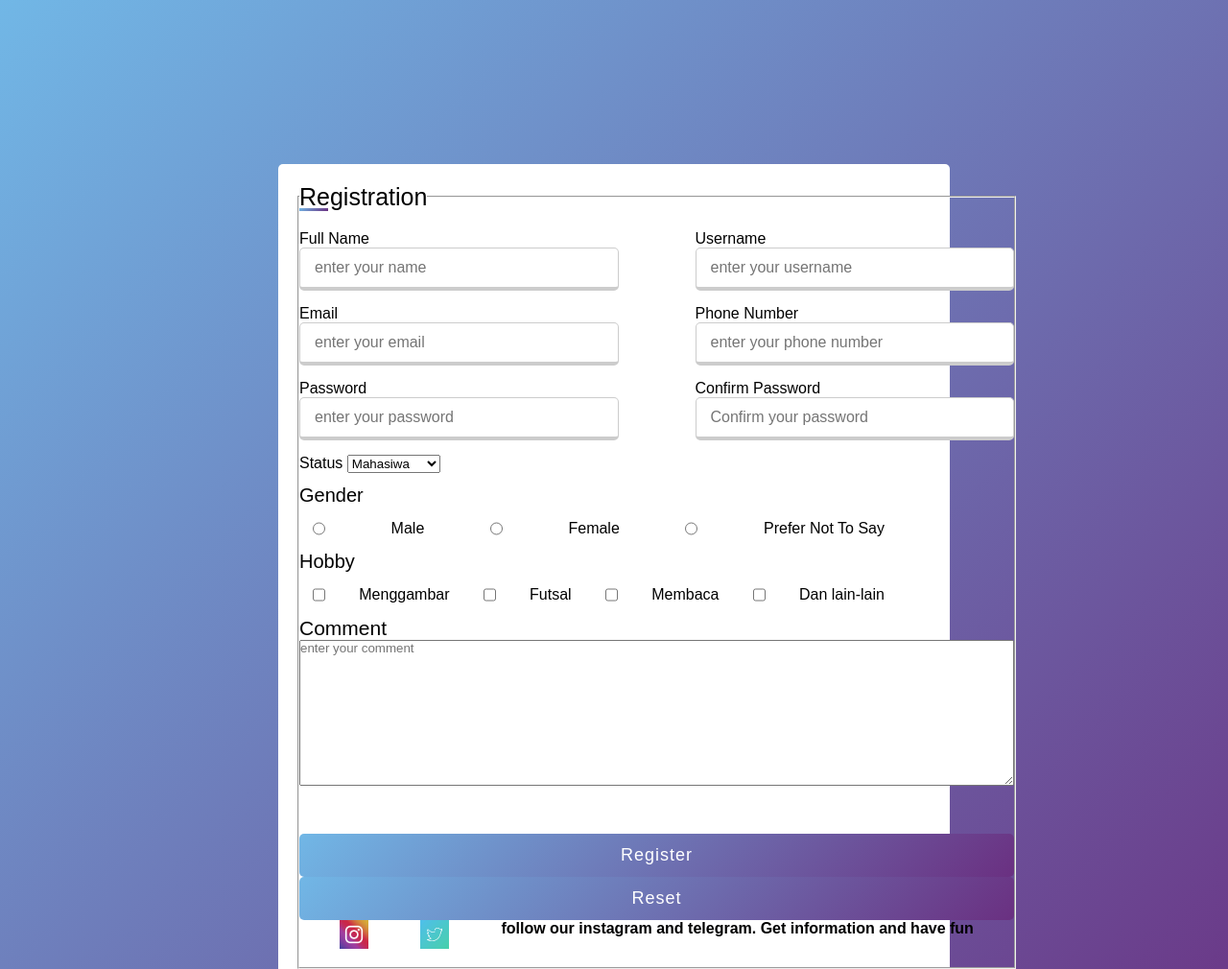
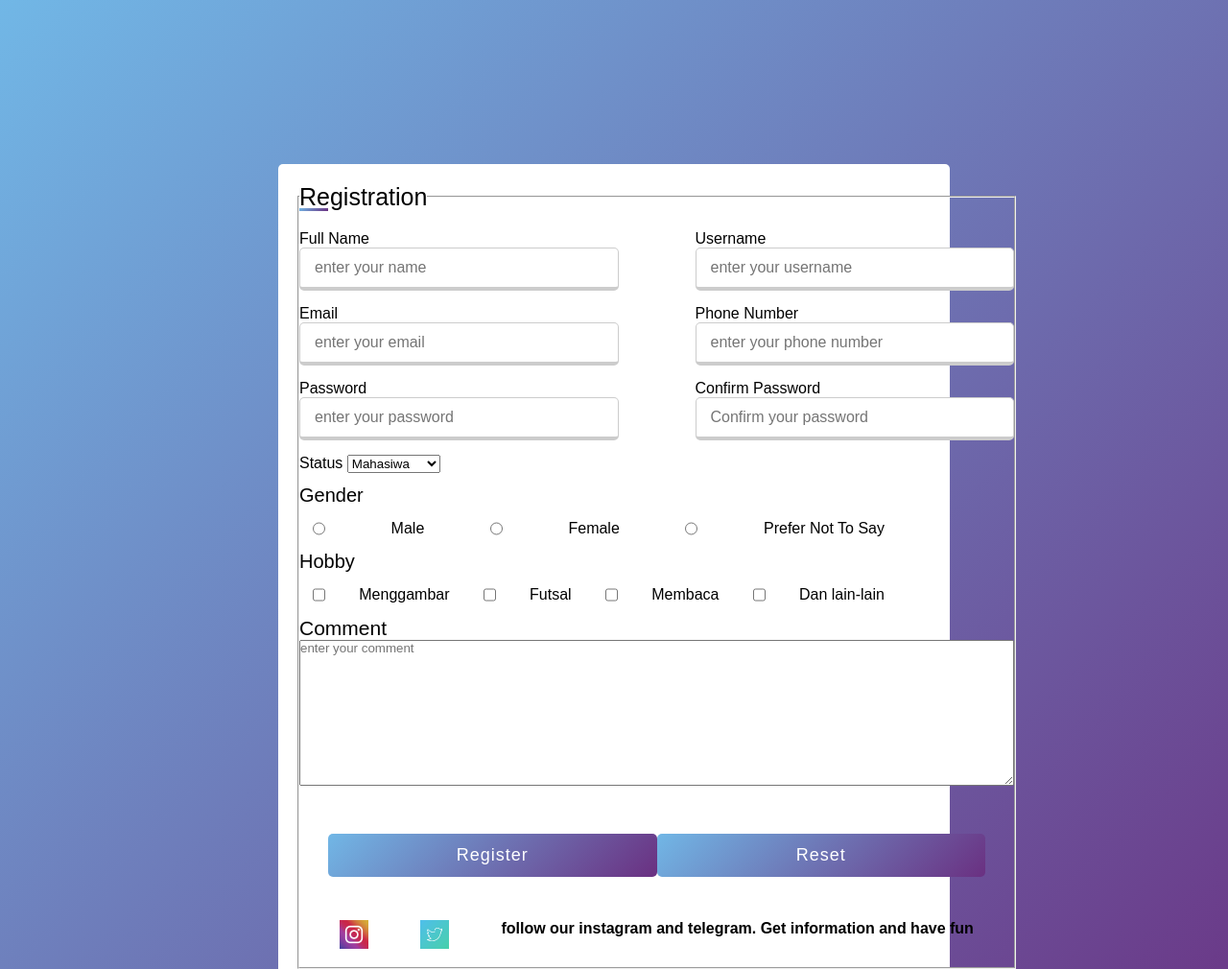
Before and after one commit to Sofiearianti/tugas2, a plain HTML site: page index.html in a window 1280 px wide. Shown: the top 1010 px of the page at 96% size. Drawn offline with Linux system fonts and the light colour scheme.

Commit message:
Update style.css

```diff
--- a/style.css
+++ b/style.css
@@ -83,6 +83,9 @@ align-items: center;
 form .button{
     height: 45px;
     margin: 45px 0;
+     display: flex;
+    margin-left: 30px;
+    margin-right: 30px;
 }
 form .button input{
     height: 100%;
```
